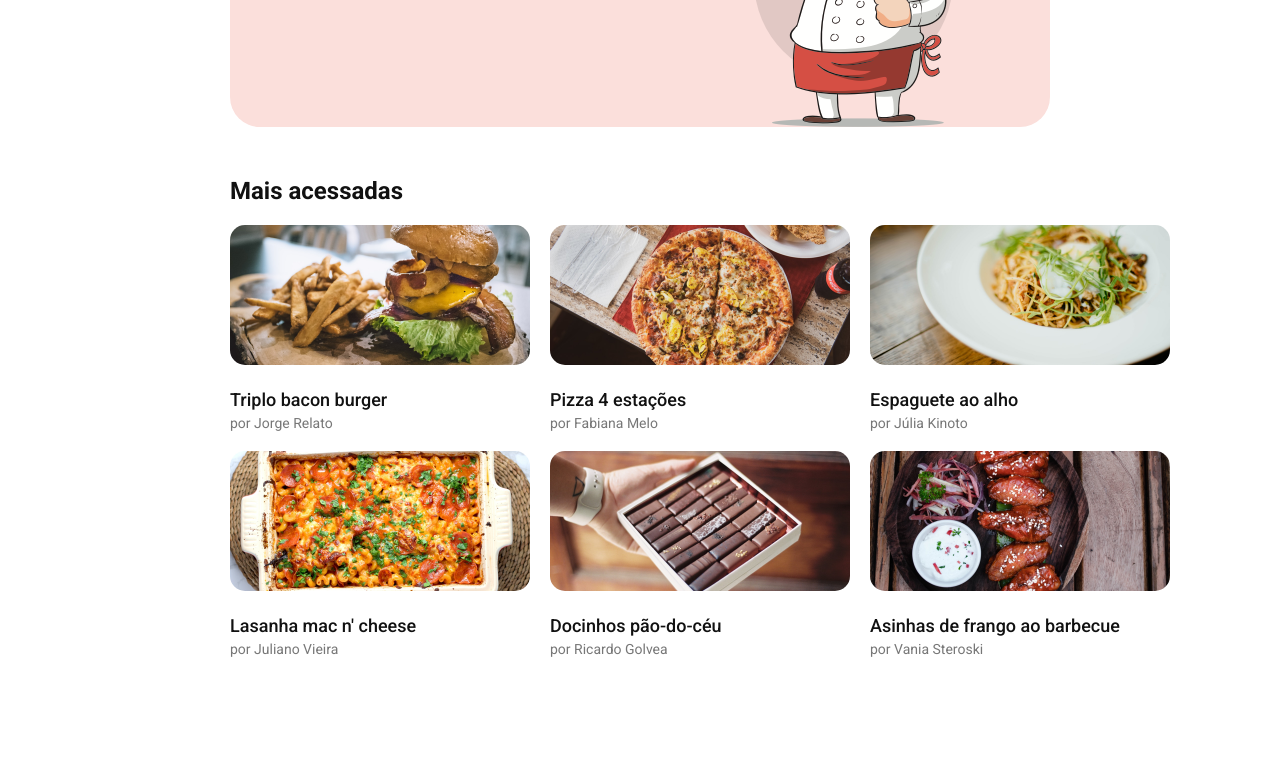
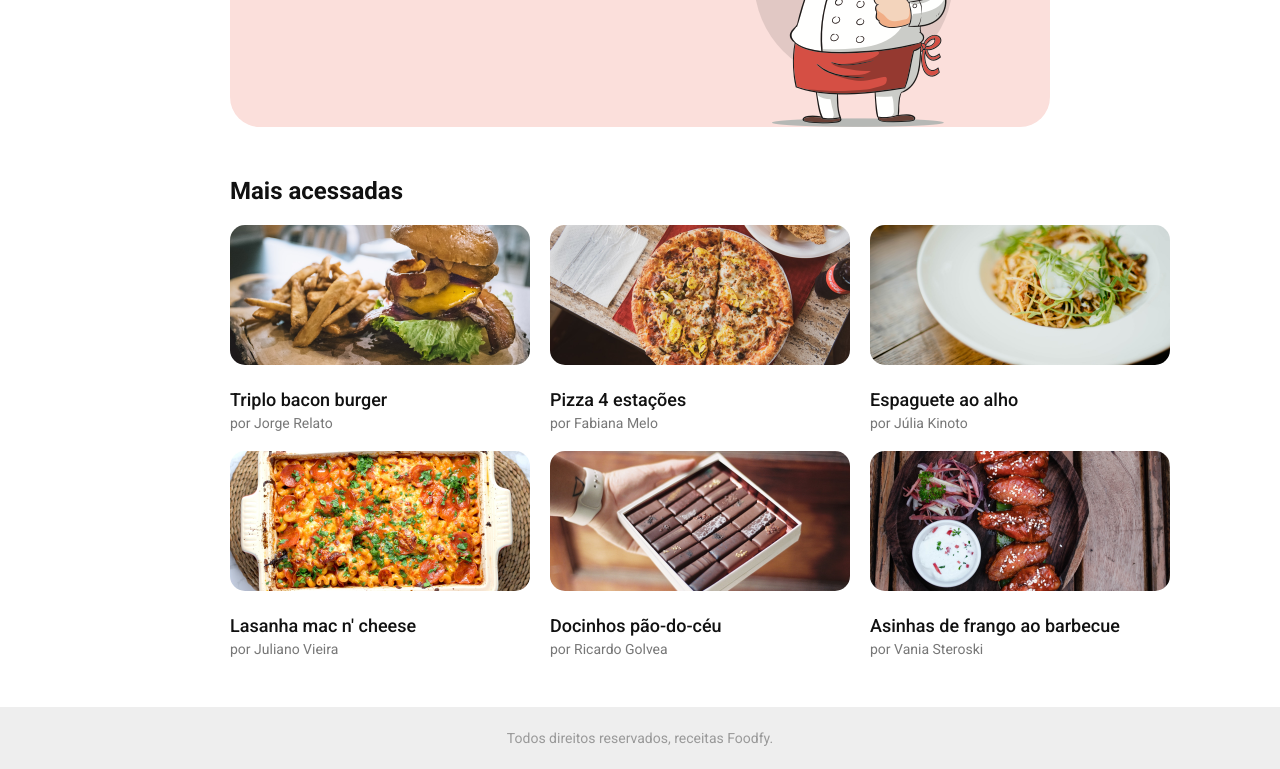
Before and after one commit to keilaviana/Foodfy, a plain HTML site: page index.html in a window 1280 px wide. Shown: the part 332-1101 px from the top of the page. Before the commit the page ends 989 px from the top, so only its background shows below. Drawn offline with Linux system fonts and the light colour scheme.

Commit message:
add footer's style and structure

```diff
--- a/index.html
+++ b/index.html
@@ -70,5 +70,9 @@
         </div>
     </main>
 
+    <footer>
+        <p>Todos direitos reservados, receitas Foodfy.</p>
+    </footer>
+
 </body>
 </html>
--- a/styles/main.css
+++ b/styles/main.css
@@ -71,6 +71,7 @@ header nav a{
 }
 
 .cards{
+    max-width: 940px;
     display: grid;
     grid-template-columns: 1fr 1fr 1fr;
     gap: 20px;
@@ -95,3 +96,24 @@ header nav a{
     font-size: 14px;
     color: #777777;
 }
+
+/* ======== FOOTER =========== */
+
+footer{
+    bottom: 0;
+    width: 100%;
+    height: 62px;
+    background: #EEEEEE;
+
+    margin-top: 50px;
+
+    display: flex;
+    justify-content: center;
+    align-items: center;
+}
+
+footer p{
+    font-weight: normal;
+    font-size: 14px;
+    color: #999999;
+}
```
